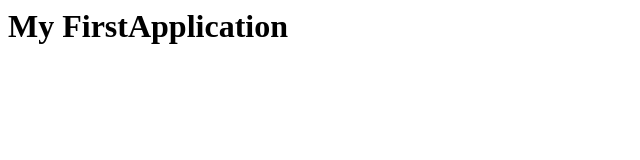
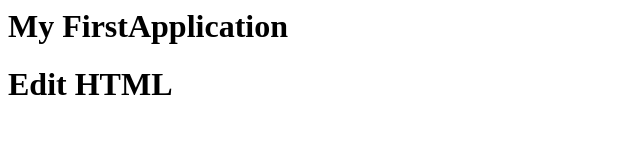
Before and after one commit to yuvarajChandran/myapp, a plain HTML site: page index.html in a window 1280 px wide. Shown: the whole page, without its empty margins (0-640 px from the left). Drawn offline with Linux system fonts and the light colour scheme.

Commit message:
Changed app.js

```diff
--- a/app.js
+++ b/app.js
@@ -0,0 +1 @@
+console.log("git log")
--- a/index.html
+++ b/index.html
@@ -5,5 +5,6 @@
 
 	<body>
 		<h1>My FirstApplication</h1>
+		<h1>Edit HTML</h1>
 	</body>
 </html>
```
